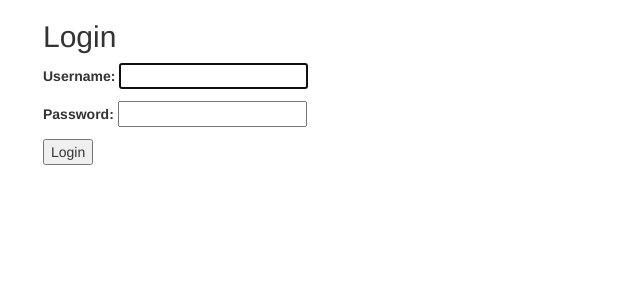
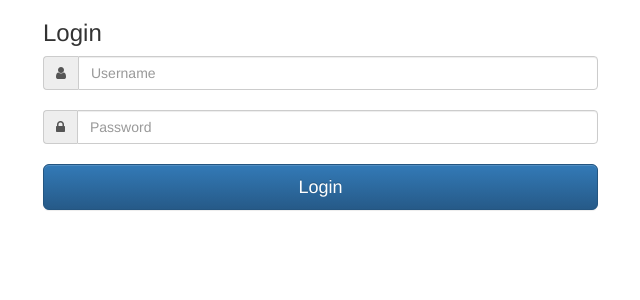
Before and after one commit to zcking/Pynny, a Django app: page /pynny/login/ in a window 1280 px wide. Shown: the top 300 px of the page, without its empty margins (27-667 px from the left). Run offline with Django 3.2, Linux system fonts and the light colour scheme; some libraries are stand-ins or nearby versions.

Commit message:
boostrapped login page

```diff
--- a/mysite/pynny/templates/registration/login.html
+++ b/mysite/pynny/templates/registration/login.html
@@ -1,19 +1,45 @@
-{% extends 'pynny/base.html' %}
+{% extends "pynny/base.html" %}
 
-{% block title %}Login{% endblock %}
+{% block content %}
+
+{% if form.errors %}
+<div class="alert alert-danger">
+    <strong>Oh Snap!</strong> Your username and password didn't match. Please try again.
+    </div>
+{% endif %}
 
 {% if user.is_authenticated %}
-    <div class="alert alert-info" role="alert">
-        <strong>Oy!</strong> You've already logged in as <b>{{ user.get_username }}</b>.
-        View your <a href='/pynny/{{ user.get_username }}'>profile</a>.
+    <div class="alert alert-info">
+        <strong>Oy!</strong> You're already logged in. View your profile <a href="{% url 'profile' %}">here</a>.
     </div>
 {% else %}
-    {% block content %}
-    <h2>Login</h2>
-    <form method="post">
-        {% csrf_token %}
-        {{ form.as_p }}
-        <button type="submit">Login</button>
-    </form>
-    {% endblock %}
+    <link href="//netdna.bootstrapcdn.com/font-awesome/4.0.3/css/font-awesome.css" rel="stylesheet">
+
+    <div class="omb_login">
+        <h3 class="omb_authTitle">Login</h3>
+
+        <div class="row omb_row-sm-offset-3">
+            <div class="col-xs-12 col-sm-6">
+                <form class="omb_loginForm" action="{% url 'login' %}" autocomplete="off" method="POST">
+                    {% csrf_token %}
+                    <div class="input-group">
+                        <span class="input-group-addon"><i class="fa fa-user"></i></span>
+                        <input type="text" class="form-control" name="username" placeholder="Username">
+                    </div>
+
+                    <br />
+
+                    <div class="input-group">
+                        <span class="input-group-addon"><i class="fa fa-lock"></i></span>
+                        <input  type="password" class="form-control" name="password" placeholder="Password">
+                    </div>
+
+                    <br />
+
+                    <button class="btn btn-lg btn-primary btn-block" type="submit">Login</button>
+                </form>
+            </div>
+        </div>
+    </div>
 {% endif %}
+{% endblock %}
```
